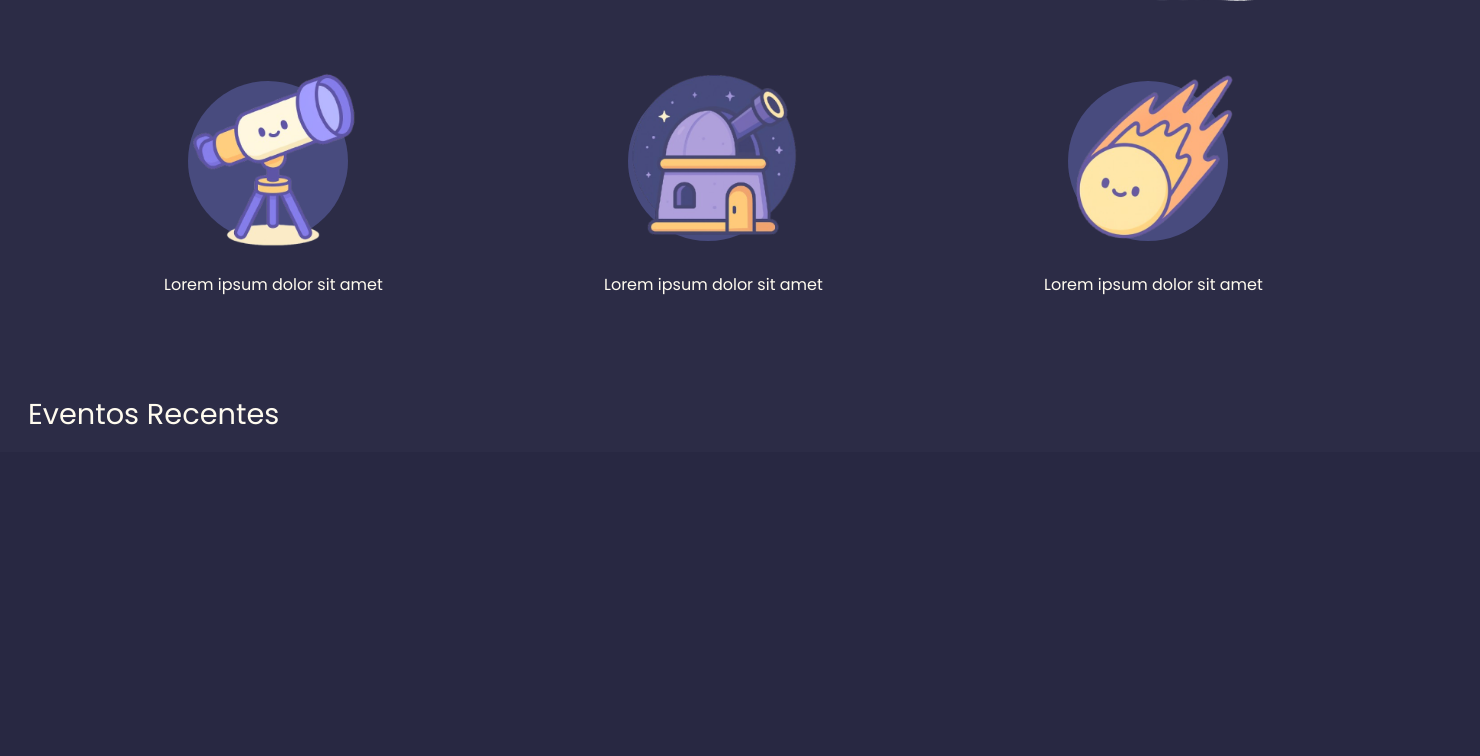
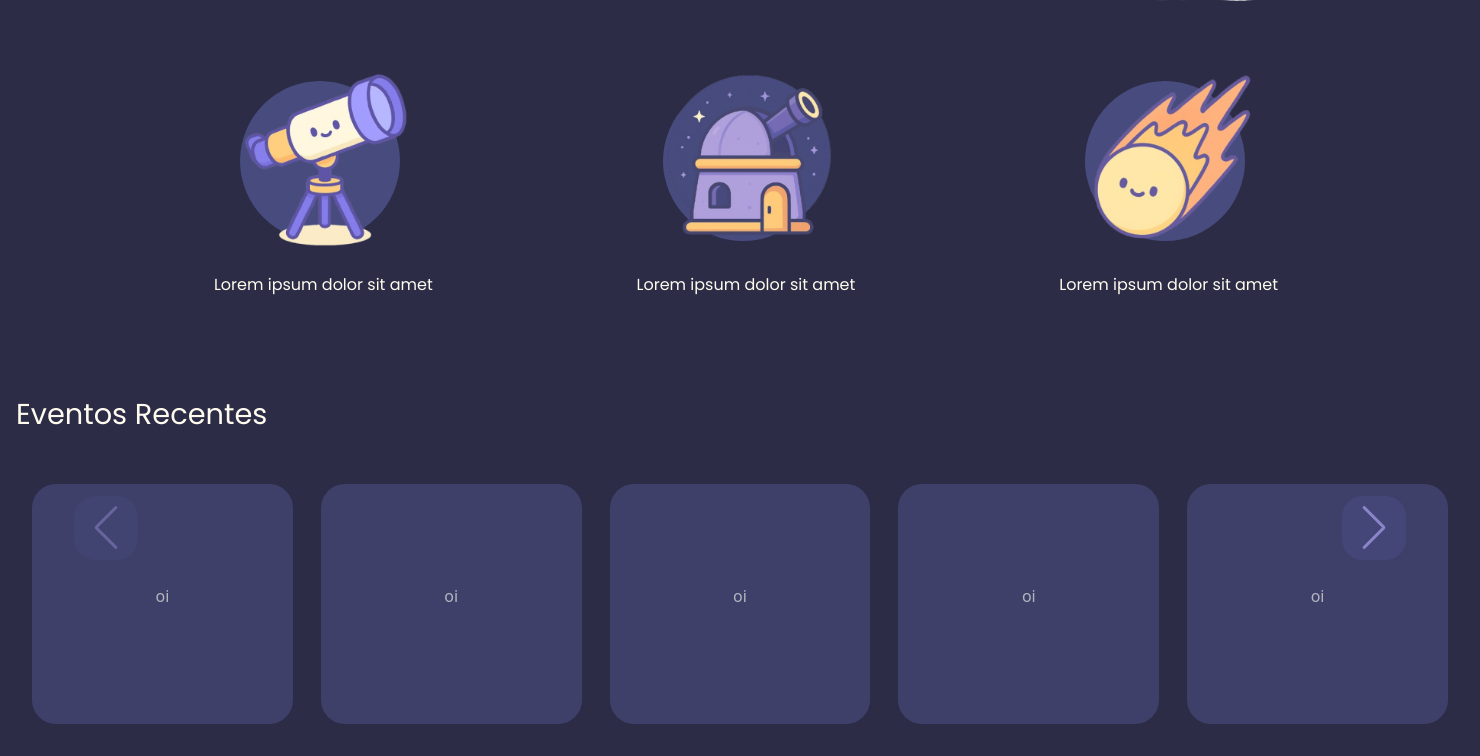
Before and after one commit to mellygomes/planetarium-calendar, a Flask app: page / in a window 1480 px wide. Shown: the part 592-1348 px from the top of the page. Before the commit the page ends 1017 px from the top, so only its background shows below. Run offline with Flask 3, Linux system fonts and the light colour scheme.

Commit message:
holding local changes

```diff
--- a/app/static/js/homepage.js
+++ b/app/static/js/homepage.js
@@ -1 +1,23 @@
-document.getElementsByTagName('p')
+// document.getElementsByTagName('p')
+
+document.addEventListener('DOMContentLoaded', function () {
+  new Swiper('.carousel-events', {
+    slidesPerView: 5,
+    spaceBetween: 28,
+    navigation: {
+      nextEl: '.swiper-button-next',
+      prevEl: '.swiper-button-prev',
+    },
+    breakpoints: {
+      320: {
+        slidesPerView: 1,
+      },
+      768: {
+        slidesPerView: 2,
+      },
+      1024: {
+        slidesPerView: 5,
+      }
+    }
+  });
+});
--- a/app/static/style/homepage.css
+++ b/app/static/style/homepage.css
@@ -1,6 +1,7 @@
 @import url('https://fonts.googleapis.com/css2?family=Roboto:wght@400;700&display=swap');
 @import url('https://fonts.googleapis.com/css2?family=Poppins:ital,wght@0,100;0,200;0,300;0,400;0,500;0,600;0,700;0,800;0,900;1,100;1,200;1,300;1,400;1,500;1,600;1,700;1,800;1,900&display=swap');
 
+/* NAVBAR styles */
 .navbar-brand {
     align-items: center;
     gap: 1rem;
@@ -34,10 +35,12 @@
     font-family: 'Poppins', sans-serif;
 }
 
+/* Título no -> login.html <-  */
 .login-title {
     font-family: 'Poppins', sans-serif;
 }
 
+/* Título e texto INICIAL -> homepage.html <- */
 .home-title {
     margin-left: -3.0rem;
     margin-top: 4.2rem;
@@ -52,6 +55,7 @@
     height: 4rem;
 }
 
+/* Botão que redireciona pra pagina calendario-anual.html -> homepage.html <- */
 .calendario-btn {
     font-size: 1.3rem;
     font-family: 'Poppins', sans-serif;
@@ -68,6 +72,7 @@
   color: #484b7e;
 }
 
+/* IMAGENS circulares e TEXTOS complementares -> homepage.html <- */
 .back-circle {
     border-radius: 10rem;
     background-color: #484B7E;
@@ -86,7 +91,7 @@
 .text-circle {
     margin-top: 2rem;
     font-family: 'Poppins', sans-serif;
-    margin-left: 4.5rem;
+    margin-left: -2.5rem;
 }
 
 .transition-max{
@@ -99,12 +104,14 @@
     transition: .5s ease-in-out;
 }
 
+/* Título de EVENTOS RECENTES -> homepage.html <- */
 .recent-events-title{
     font-size: 1.8rem;
     font-family: 'Poppins', sans-serif;
-    margin-left: -4.0rem;
+    margin-left: -1.0rem;
 }
 
+/* Carrossel de EVENTOS RECENTES -> homepage.html <- */
 .item-carousel{
     width: 15rem;
     height: 15rem;
@@ -113,3 +120,60 @@
     opacity: 65%;
     margin-top: 3rem;
 }
+
+.row-carousel{
+    width: 90rem;
+    margin-left: -4.5rem;
+    height: 20rem;
+}
+
+.carousel{
+    overflow: hidden;
+}
+
+.swiper-slide {
+  background-color: #484B7E;
+  border-radius: 1.5rem;
+  opacity: 0.65;
+  width: 15rem;
+  height: 15rem;
+  display: flex;
+  justify-content: center;
+  align-items: center;
+  transform: scale(1.0);
+  transition: .5s ease-in-out;
+  margin-top: 2rem;
+  margin-bottom: 2rem;
+}
+
+.swiper-slide:hover {
+  transform: scale(1.08);
+  transition: .5s ease-in-out;
+}
+
+.event-card {
+  text-align: center;
+  color: #fff;
+}
+
+.swiper-button-next{
+    color: #B6AAFF;
+    margin-top: 43rem;
+    margin-right: 4.0rem;
+    background-color: #484B7E;
+    border-radius: 1.3rem;
+    opacity: 0.65;
+    width: 4rem;
+    height: 4rem;
+}
+
+.swiper-button-prev{
+    color: #B6AAFF;
+    margin-top: 43rem;
+    margin-left: 4.0rem;
+    background-color: #484B7E;
+    border-radius: 1.3rem;
+    opacity: 0.65;
+    width: 4rem;
+    height: 4rem;
+}
--- a/app/templates/homepage.html
+++ b/app/templates/homepage.html
@@ -6,18 +6,28 @@
     <link rel="icon" href="{{ url_for('static', filename='icons/daily-cosmos-logo2.png') }}" type="image/x-icon">
     <title>Daily Cosmos</title>
 
-    <!-- <script src="{{ url_for('static', filename='js/homepage.js') }}"></script> -->
-
+    <!-- Importando Bootstrap -->
     <link href="https://cdn.jsdelivr.net/npm/bootstrap@5.2.3/dist/css/bootstrap.min.css" rel="stylesheet">
     <script src="https://cdn.jsdelivr.net/npm/bootstrap@5.2.3/dist/js/bootstrap.bundle.min.js"></script>
+    <!-- CSS do Swiper JS -->
+    <link rel="stylesheet" href="https://cdn.jsdelivr.net/npm/swiper@11/swiper-bundle.min.css"/>
+    <!-- Importando arquivos CSS -->
     <link rel="stylesheet" href="{{ url_for('static', filename='style/style-all.css') }}">
     <link rel="stylesheet" href="{{ url_for('static', filename='style/homepage.css') }}">
 </head>
 <body>
 
+    <!-- Adicionando Swiper JS -->
+    <script src="https://cdn.jsdelivr.net/npm/swiper@11/swiper-bundle.min.js"></script>
+
+    <!-- Importando arquivo JS -->
+    <script src="{{ url_for('static', filename='js/homepage.js') }}"></script>
+
+    <!-- Configuração das divs do background -->
     <div class="background-stars-gif"></div>
     <div class="background-gradient-overlay"></div>
 
+    <!-- Bloco da NAVBAR -->
     <nav class="navbar navbar-expand-lg navbar-light px-4">
         <div class="container-fluid">
             <a class="navbar-brand d-flex text-light" href="/">
@@ -49,7 +59,10 @@
         </div>
     </nav>
 
+    <!-- CONTEÚDO da página -->
     <div class="container">
+
+        <!-- Banner INICIAL da página (Título / Texto / Imagem) -->
         <div class="row" style="margin-top: 2rem;">
             <div class="col-8 home-title">
                 <p style="font-size: 3.5rem;">Daily Cosmos</p>
@@ -60,7 +73,9 @@
                 <img src="{{ url_for('static', filename='images/image.png') }}" alt="Imagem representativa do planetário" width="485px" height="470px">
             </div>
         </div>
-        <div class="row" style="margin-top: 5rem;">
+
+        <!-- IMAGENS circulares e TEXTOS complementares -->
+        <div class="row" style="margin-top: 5rem; text-align: center; margin-left: 2.5rem;">
             <div class="col-4 transition-max">
                 <div class="back-circle ">
                     <img class="circle-img " src="{{ url_for('static', filename='images/telescopio.png') }}" alt="Imagem de telescopio sorridente">
@@ -80,24 +95,73 @@
                 <p class="text-circle">Lorem ipsum dolor sit amet</p>
             </div>
         </div>
-        <div class="row" style="margin-top: 5rem;">
+
+        <!-- Carrossel de EVENTOS RECENTES -->
+        <div class="row row-carousel" style="margin-top: 5rem;">
             <p class="recent-events-title">Eventos Recentes</p>
-            <!-- <div class="carousel slide" data-bs-ride="carousel">
-                <div class="carousel-inner" style="margin-left: -4rem;">
-                    <div class="carousel-item active item-carousel" data-bs-interval="10000">
 
+            <div class="swiper-button-prev"></div>
+
+            <div class="carousel carousel-events">
+                <div class="swiper-wrapper">
+                    <!-- Cada slide correspondente a um evento -->
+
+                    <!-- Slide Exemplo 1 -->
+                    <div class="swiper-slide">
+                        <div class="event-card">
+                            <p>oi</p>
+                        </div>
                     </div>
-                    <div class="carousel-item item-carousel" data-bs-interval="10000">
 
+                    <!-- Slide Exemplo 2 -->
+                    <div class="swiper-slide">
+                        <div class="event-card">
+                            <p>oi</p>
+                        </div>
                     </div>
-                    <div class="carousel-item item-carousel" data-bs-interval="10000">
 
+                    <!-- Slide Exemplo 3 -->
+                    <div class="swiper-slide">
+                        <div class="event-card">
+                            <p>oi</p>
+                        </div>
                     </div>
-                    <div class="carousel-item item-carousel" data-bs-interval="10000">
 
+                    <!-- Slide Exemplo 4 -->
+                    <div class="swiper-slide">
+                        <div class="event-card">
+                            <p>oi</p>
+                        </div>
+                    </div>
+
+                    <!-- Slide Exemplo 5 -->
+                    <div class="swiper-slide">
+                        <div class="event-card">
+                            <p>oi</p>
+                        </div>
+                    </div>
+
+                    <!-- Slide Exemplo 6 -->
+                    <div class="swiper-slide">
+                        <div class="event-card">
+                            <p>oi</p>
+                        </div>
+                    </div>
+
+                    <!-- Slide Exemplo 7 -->
+                    <div class="swiper-slide">
+                        <div class="event-card">
+                            <p>oi</p>
+                        </div>
                     </div>
                 </div>
-            </div> -->
+
+                <!-- Setas -->
+                <!-- <div class="swiper-button-next"></div>
+                <div class="swiper-button-prev"></div> -->
+            </div>
+
+            <div class="swiper-button-next"></div>
         </div>
     </div>
 
```
